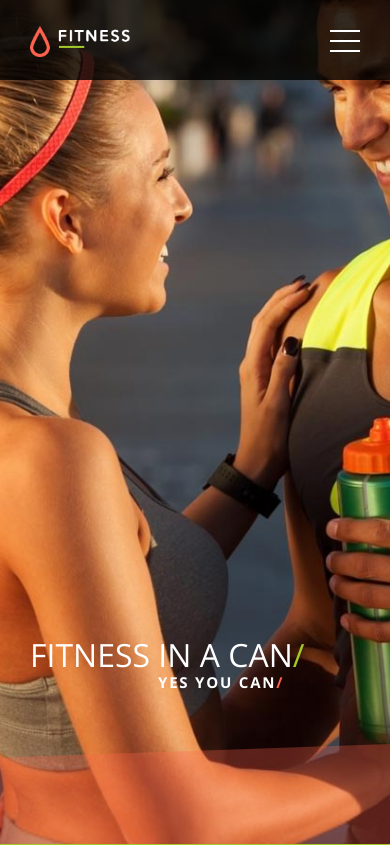
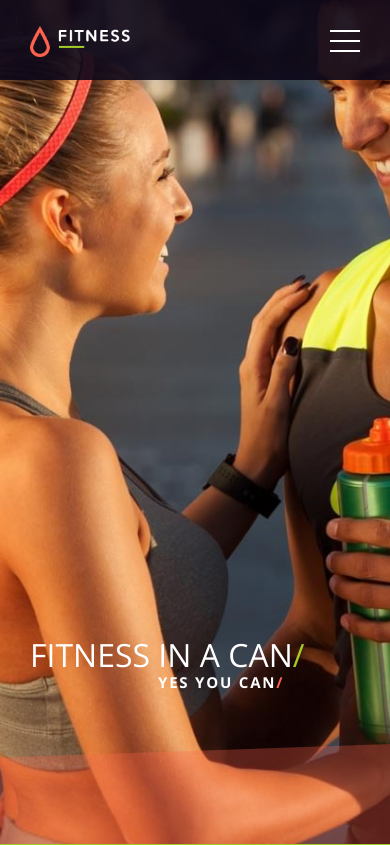
Before and after one commit to BuckyMaler/fitness, a website: page index.html in a window 390 px wide. Shown: the top 845 px of the page. Drawn offline with nearby package versions, Linux system fonts and the light colour scheme; files that its build step writes are made by us from their sources; files whose address does not match are found by name; a web font is replaced by a local one.

Commit message:
Minor CSS changes

```diff
--- a/assets/css/4-sections/_header.sass
+++ b/assets/css/4-sections/_header.sass
@@ -18,7 +18,7 @@ header
 	transition: all .2s ease-in-out
 
 	&.nav-fix
-		background-color: rgba(0,0,0,.8)
+		background-color: rgba(13,7,25,.9)
 		height: 80px
 
 	&.nav-open
@@ -29,7 +29,6 @@ header
 
 .navbar-lockup
 	max-width: 1180px
-	height: 100%
 	margin: 0 auto
 	padding: 0 30px
 	line-height: 120px
@@ -184,7 +183,6 @@ header
 	position: fixed
 	top: 30px
 	right: 30px
-	transform: scale(1)
 	width: 30px
 	height: 30px
 	cursor: pointer
@@ -200,9 +198,6 @@ header
 		height: 2px
 		margin-bottom: 8px
 		background-color: #fff
-
-	&:hover
-		transform: scale(1.2)
 
 @media (max-width: 1024px)
 	.navbar-lockup
```
